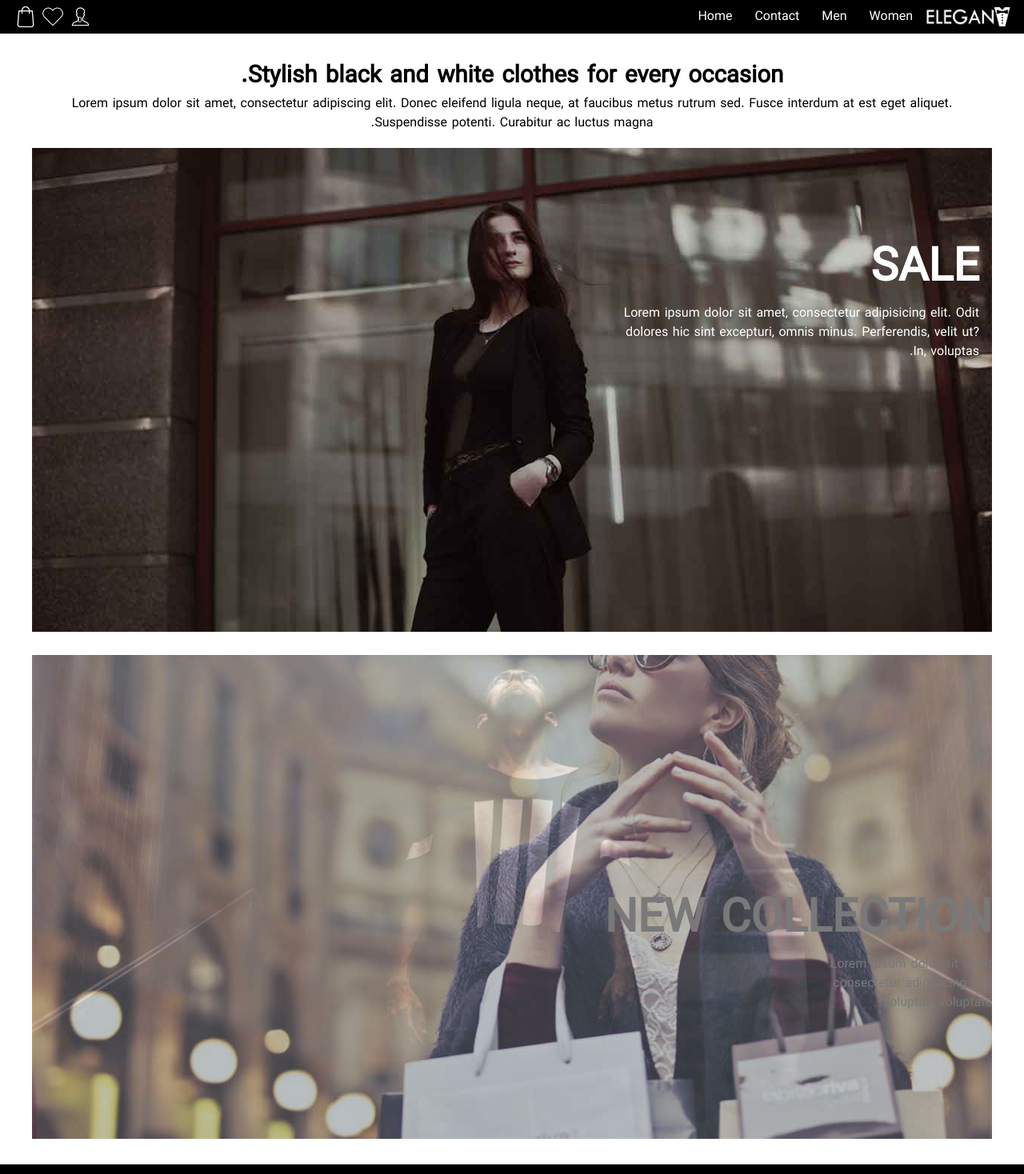
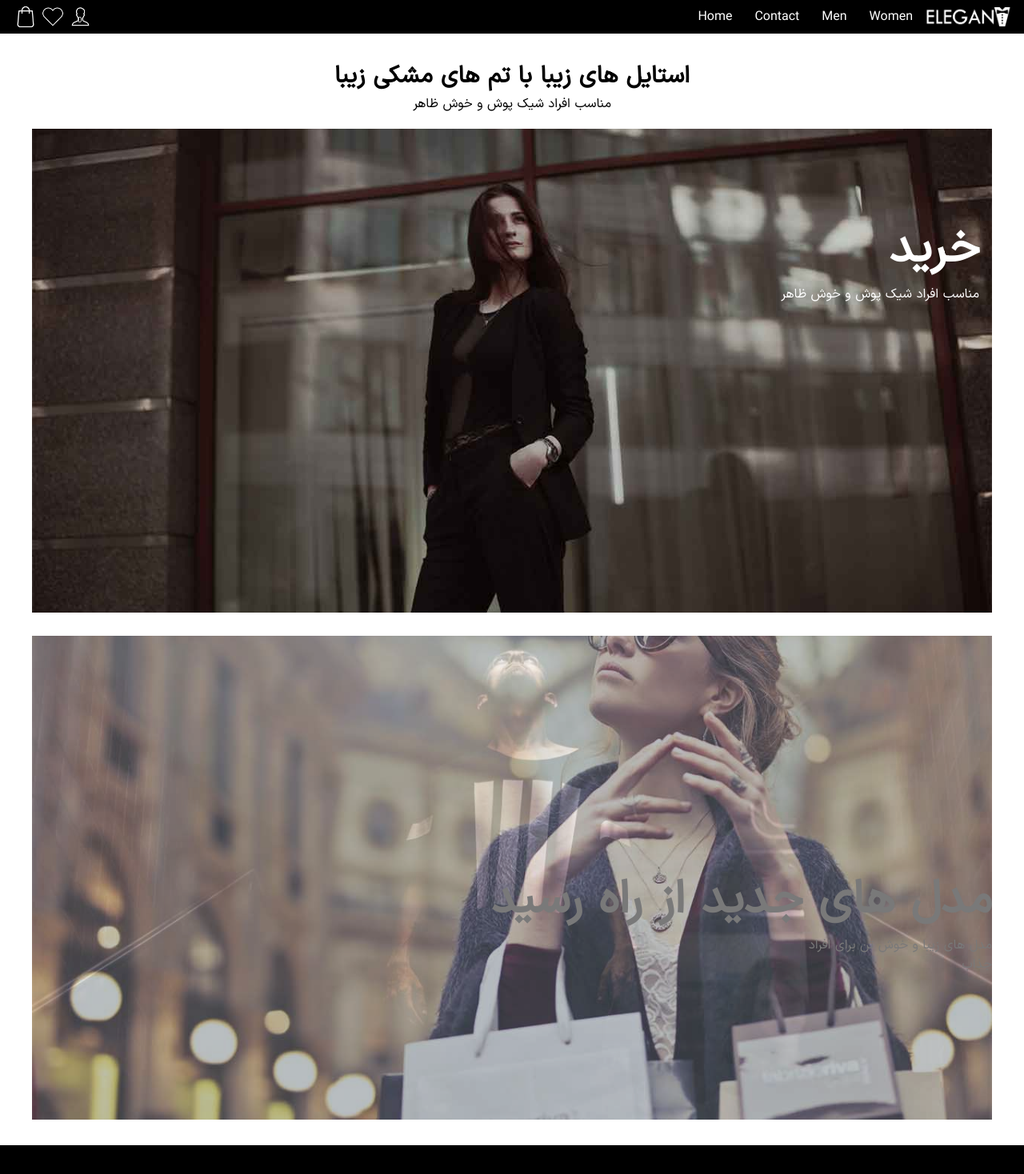
Before and after one commit to alichatraei/Ali_Chatraei_final_project, a React (Create React App) app: page / in a window 1280 px wide. Shown: the top 1468 px of the page at 80% size. Built offline with nearby package versions, Linux system fonts and the light colour scheme.

Commit message:
Edit homepage component

```diff
--- a/src/containers/HomePage/HomePage.js
+++ b/src/containers/HomePage/HomePage.js
@@ -34,30 +34,19 @@ class HomePage extends Component {
           showBackdrop={this.props.purchased}
           closeModal={this.closeModal}
         >
-          <p>Order completed successfully.</p>
+          <p>سفارش با موفقیت پرداخت شد</p>
           <Button clicked={this.closeModal} btnType="dark">
-            Got it
+            متوجه شدم
           </Button>
         </Modal>
         <div className="home-container">
           <div className="showcase">
-            <h3 className="main-title">
-              Stylish black and white clothes for every occasion.
-            </h3>
-            <p className="main-info">
-              Lorem ipsum dolor sit amet, consectetur adipiscing elit. Donec
-              eleifend ligula neque, at faucibus metus rutrum sed. Fusce
-              interdum at est eget aliquet. Suspendisse potenti. Curabitur ac
-              luctus magna.
-            </p>
+            <h3 className="main-title">استایل های زیبا با تم های مشکی زیبا</h3>
+            <p className="main-info">مناسب افراد شیک پوش و خوش ظاهر</p>
           </div>
           <div style={{ backgroundImage: `url(${saleBg})` }} className="sale">
-            <h1 className="title">Sale</h1>
-            <p className="subtitle">
-              Lorem ipsum dolor sit amet, consectetur adipisicing elit. Odit
-              dolores hic sint excepturi, omnis minus. Perferendis, velit ut?
-              In, voluptas.
-            </p>
+            <h1 className="title">خرید</h1>
+            <p className="subtitle">مناسب افراد شیک پوش و خوش ظاهر</p>
           </div>
           <div className="slider">
             {slides.map((slide) => (
@@ -66,10 +55,9 @@ class HomePage extends Component {
                 style={{ backgroundImage: `url('${slide}')` }}
                 className="slide"
               >
-                <h3 className="title">New Collection</h3>
+                <h3 className="title">مدل های جدید از راه رسید</h3>
                 <h3 className="subtitle">
-                  Lorem ipsum dolor sit amet consectetur adipisicing elit.
-                  Voluptas, voluptate!
+                  مدل های زیبا و خوش تن برای افراد جذاب
                 </h3>
               </div>
             ))}
```
